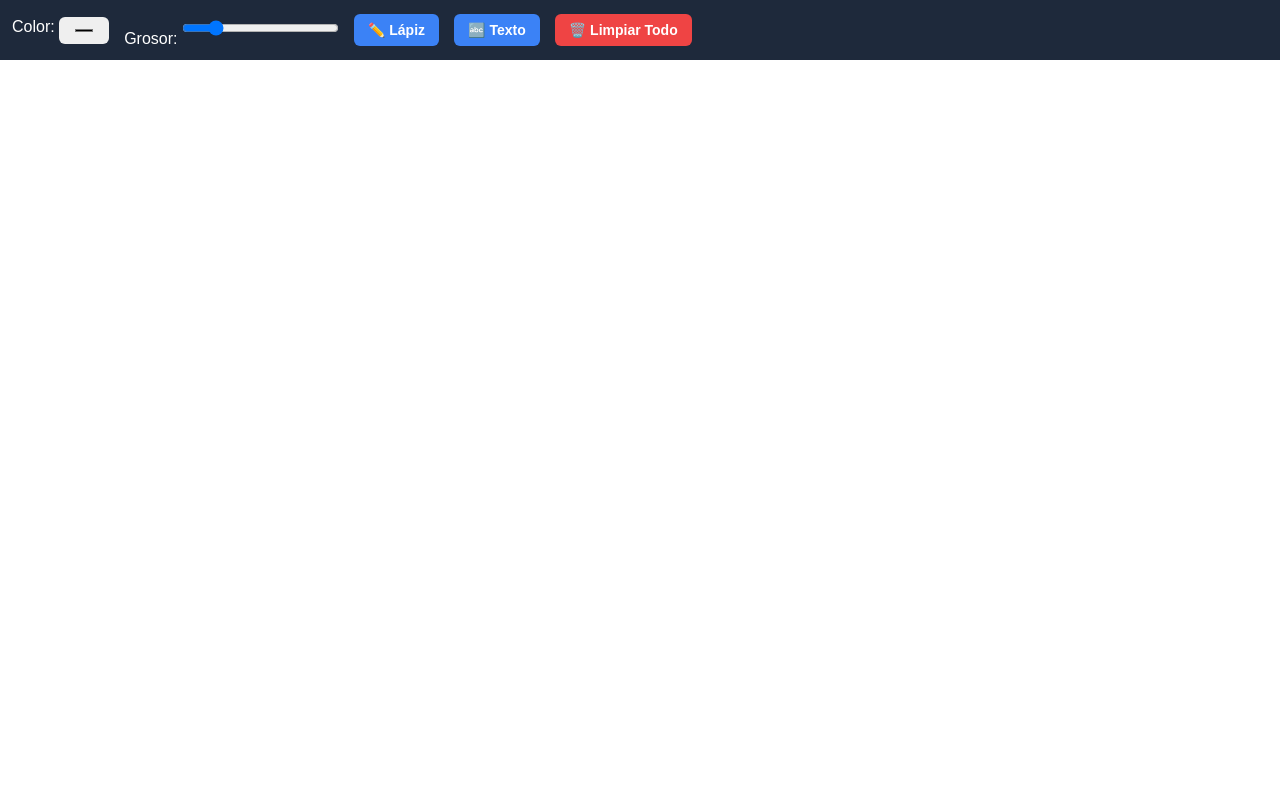
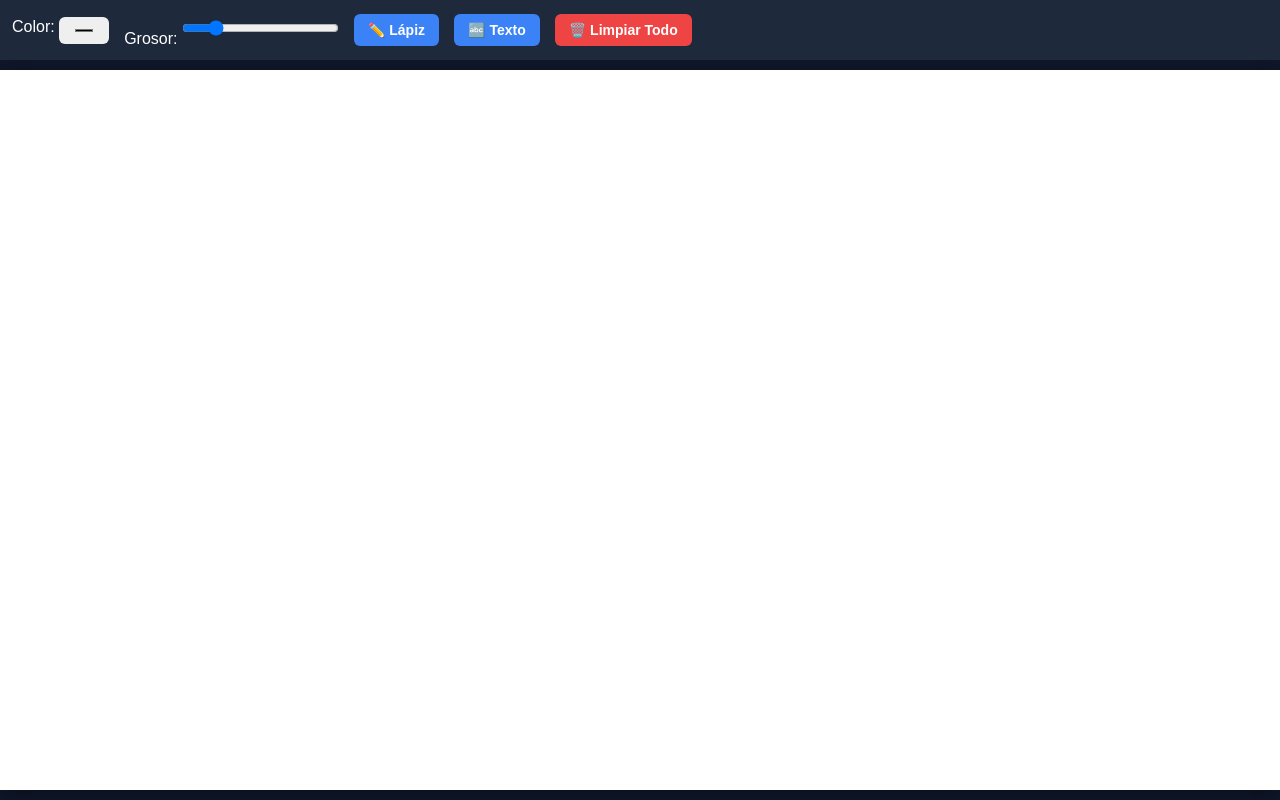
Before and after one commit to rustycage26-spec/Pizarra, a website: page public/index.html in a window 1280 px wide. Drawn offline with nearby package versions, Linux system fonts and the light colour scheme; no server answers.

Commit message:
Update index.html

```diff
--- a/public/index.html
+++ b/public/index.html
@@ -3,16 +3,30 @@
 <head>
   <meta charset="UTF-8">
   <meta name="viewport" content="width=device-width, initial-scale=1.0, user-scalable=no">
-  <title>Pizarra Colaborativa En Vivo</title>
+  <title>Pizarra Colaborativa Escala Fija</title>
   <style>
     * { box-sizing: border-box; margin: 0; padding: 0; touch-action: none; }
-    body { display: flex; flex-direction: column; height: 100vh; font-family: sans-serif; background: #f0f2f5; }
-    #toolbar { background: #1e293b; color: white; padding: 12px; display: flex; gap: 15px; align-items: center; flex-wrap: wrap; }
+    body { display: flex; flex-direction: column; height: 100vh; font-family: sans-serif; background: #0f172a; overflow: hidden; }
+    #toolbar { background: #1e293b; color: white; padding: 12px; display: flex; gap: 15px; align-items: center; flex-wrap: wrap; z-index: 10; }
     #toolbar button, #toolbar input { padding: 8px 14px; font-size: 14px; border: none; border-radius: 6px; cursor: pointer; }
     #toolbar button { background: #3b82f6; color: white; font-weight: bold; }
     #toolbar button:hover { background: #2563eb; }
-    #canvas-container { flex: 1; position: relative; background: #ffffff; }
-    canvas { display: block; width: 100%; height: 100%; cursor: crosshair; }
+
+    #canvas-container {
+      flex: 1;
+      display: flex;
+      justify-content: center;
+      align-items: center;
+      background: #0f172a;
+      position: relative;
+    }
+
+    /* El canvas mantiene una proporción fija 16:9 siempre */
+    canvas {
+      background: #ffffff;
+      box-shadow: 0 4px 20px rgba(0,0,0,0.4);
+      touch-action: none;
+    }
   </style>
 </head>
 <body>
@@ -25,8 +39,8 @@
   <button id="btnBorrar" style="background: #ef4444;">🗑️ Limpiar Todo</button>
 </div>
 
-<div id="canvas-container">
-  <canvas id="pizarra"></canvas>
+<div id="canvas-container" id="container">
+  <canvas id="pizarra" width="1920" height="1080"></canvas>
 </div>
 
 <script src="/socket.io/socket.io.js"></script>
@@ -34,13 +48,27 @@
   const socket = io();
   const canvas = document.getElementById('pizarra');
   const ctx = canvas.getContext('2d');
+  const container = document.getElementById('canvas-container');
 
-  function resizeCanvas() {
-    canvas.width = canvas.parentElement.clientWidth;
-    canvas.height = canvas.parentElement.clientHeight;
+  // Dimensiones internas fijas (Resolución base HD)
+  const VIRTUAL_WIDTH = 1920;
+  const VIRTUAL_HEIGHT = 1080;
+
+  let scale = 1;
+
+  function resizeBoard() {
+    const containerWidth = container.clientWidth;
+    const containerHeight = container.clientHeight;
+
+    // Calcular escala manteniendo aspect ratio 16:9
+    scale = Math.min(containerWidth / VIRTUAL_WIDTH, containerHeight / VIRTUAL_HEIGHT);
+
+    canvas.style.width = `${VIRTUAL_WIDTH * scale}px`;
+    canvas.style.height = `${VIRTUAL_HEIGHT * scale}px`;
   }
-  window.addEventListener('resize', resizeCanvas);
-  resizeCanvas();
+
+  window.addEventListener('resize', resizeBoard);
+  resizeBoard();
 
   let drawing = false;
   let mode = 'draw';
@@ -57,9 +85,11 @@
     const rect = canvas.getBoundingClientRect();
     const clientX = e.touches ? e.touches[0].clientX : e.clientX;
     const clientY = e.touches ? e.touches[0].clientY : e.clientY;
+
+    // Mapeo exacto de las coordenadas virtuales de 1920x1080
     return {
-      x: (clientX - rect.left) / canvas.width,
-      y: (clientY - rect.top) / canvas.height
+      x: (clientX - rect.left) / scale,
+      y: (clientY - rect.top) / scale
     };
   }
 
@@ -68,15 +98,16 @@
     ctx.strokeStyle = color;
     ctx.lineWidth = size;
     ctx.lineCap = 'round';
-    ctx.moveTo(x1 * canvas.width, y1 * canvas.height);
-    ctx.lineTo(x2 * canvas.width, y2 * canvas.height);
+    ctx.lineJoin = 'round';
+    ctx.moveTo(x1, y1);
+    ctx.lineTo(x2, y2);
     ctx.stroke();
   }
 
   function renderText(text, x, y, color) {
-    ctx.font = '22px Arial';
+    ctx.font = '32px Arial';
     ctx.fillStyle = color;
-    ctx.fillText(text, x * canvas.width, y * canvas.height);
+    ctx.fillText(text, x, y);
   }
 
   function startAction(e) {
@@ -103,7 +134,6 @@
       color: colorPicker.value,
       size: lineWidth.value
     };
-    // Dibuja en local y emite inmediatamente a todos los demás usuarios
     drawSegment(lineData.x1, lineData.y1, lineData.x2, lineData.y2, lineData.color, lineData.size);
     socket.emit('draw-line', lineData);
     prevPos = currentPos;
@@ -119,12 +149,10 @@
   canvas.addEventListener('touchmove', moveAction);
   canvas.addEventListener('touchend', endAction);
 
-  // Escucha trazos y textos en tiempo real emitidos por otros usuarios
   socket.on('draw-line', data => drawSegment(data.x1, data.y1, data.x2, data.y2, data.color, data.size));
   socket.on('add-text', data => renderText(data.text, data.x, data.y, data.color));
   socket.on('clear', () => ctx.clearRect(0, 0, canvas.width, canvas.height));
 
-  // Carga todo lo dibujado anteriormente por cualquier usuario
   socket.on('load-history', history => {
     ctx.clearRect(0, 0, canvas.width, canvas.height);
     history.forEach(item => {
```
